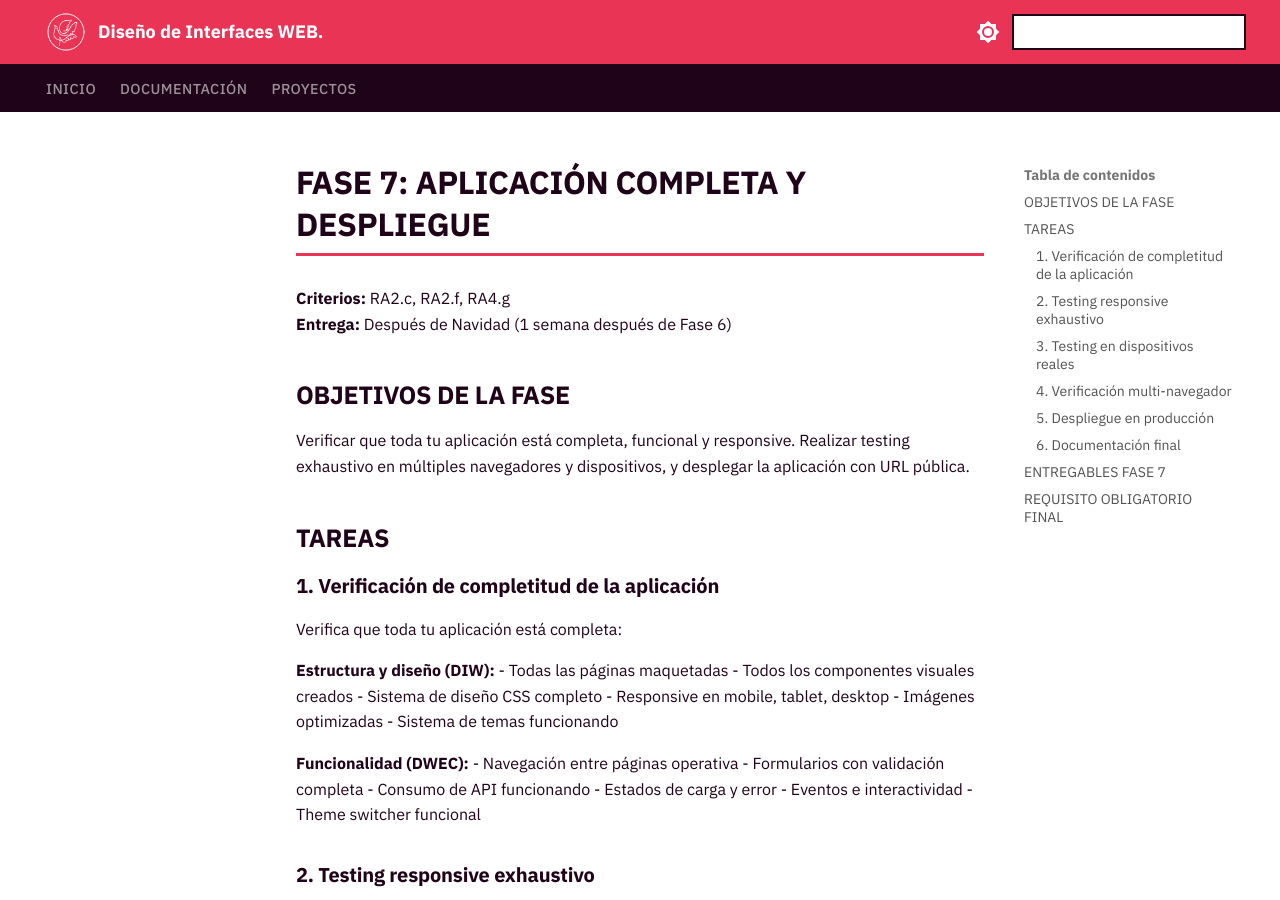
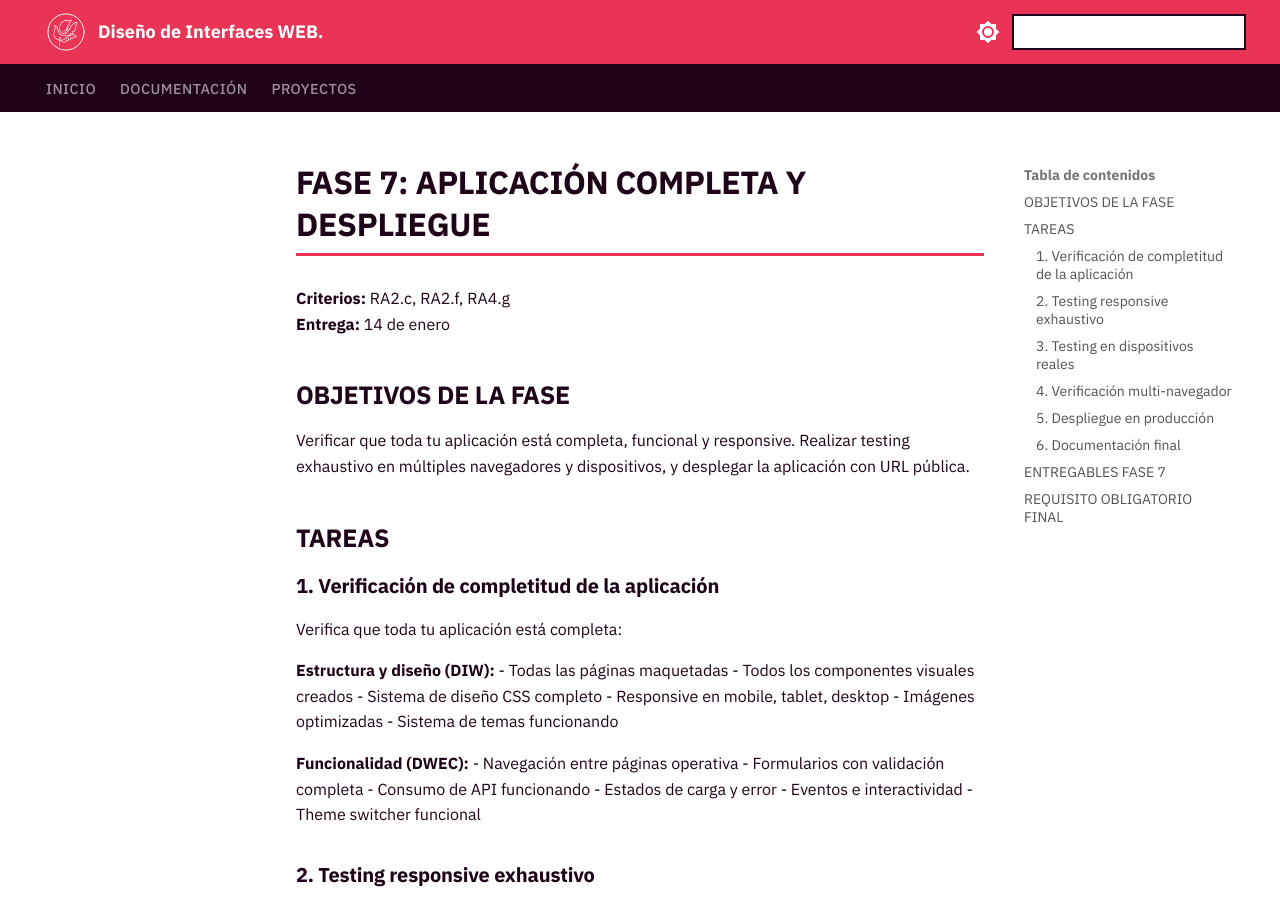
Before and after one commit to envasador/diseno-interfaces-web, an MkDocs documentation site: the page built from docs/proyectos/proyecto3/proyecto-maquetar-para-dar-forma-fase-7.md, in a window 1280 px wide and 900 px high. Built offline with MkDocs 1.6.1 and Material for MkDocs 9.7.7, drawn with Linux system fonts in a browser that asks for light colours.

Commit message:
actualización fecha fase 6 y 7

```diff
--- a/docs/proyectos/proyecto3/proyecto-maquetar-para-dar-forma-fase-7.md
+++ b/docs/proyectos/proyecto3/proyecto-maquetar-para-dar-forma-fase-7.md
@@ -1,7 +1,7 @@
 # **FASE 7: APLICACIÓN COMPLETA Y DESPLIEGUE**
 
 **Criterios:** RA2.c, RA2.f, RA4.g
-**Entrega:** Después de Navidad (1 semana después de Fase 6)
+**Entrega:** 14 de enero
 
 ## **OBJETIVOS DE LA FASE**
 
```
Also changed, not shown: docs/proyectos/proyecto3/proyecto-maquetar-para-dar-forma-fase-6.md (+1 -1 lines).
